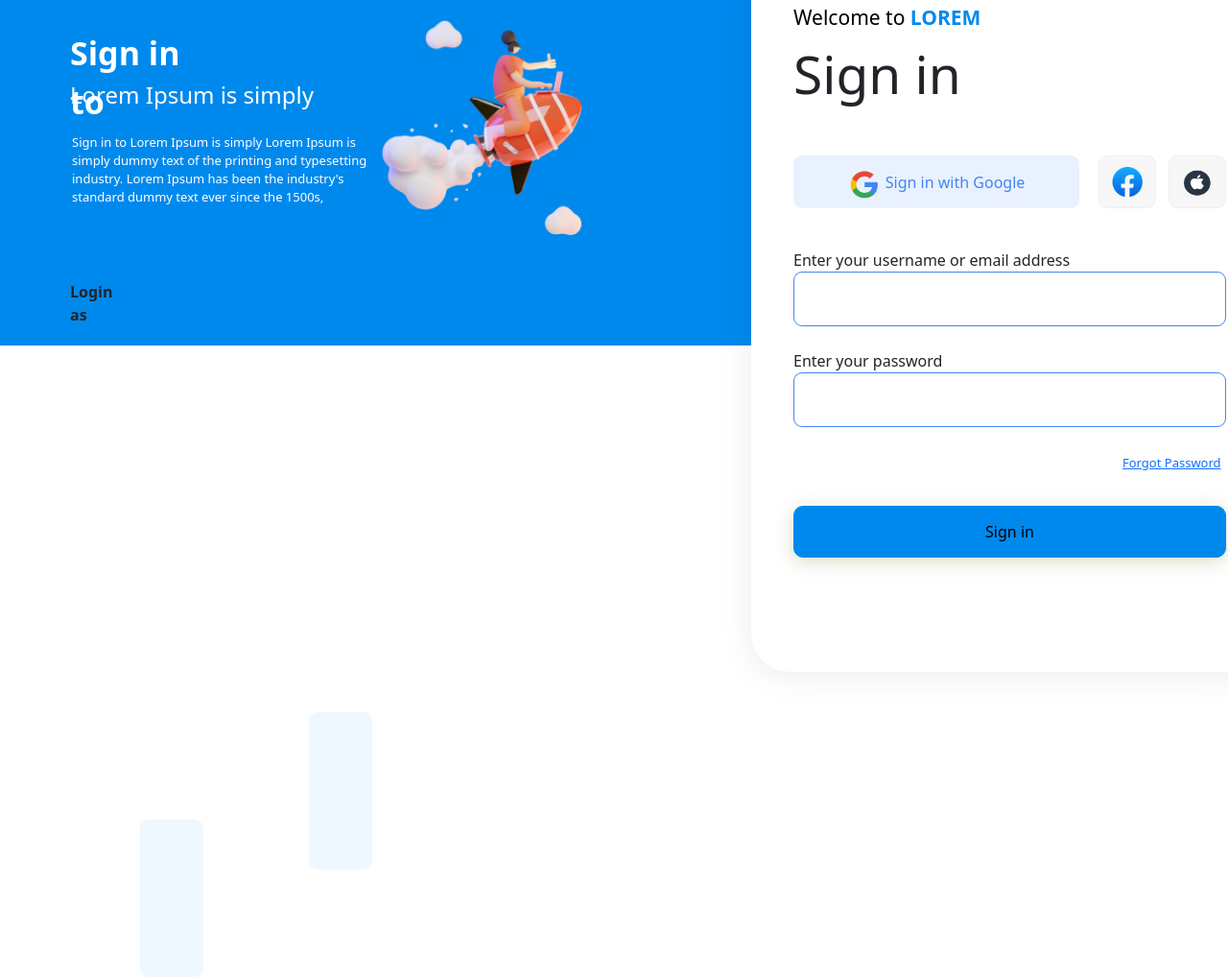
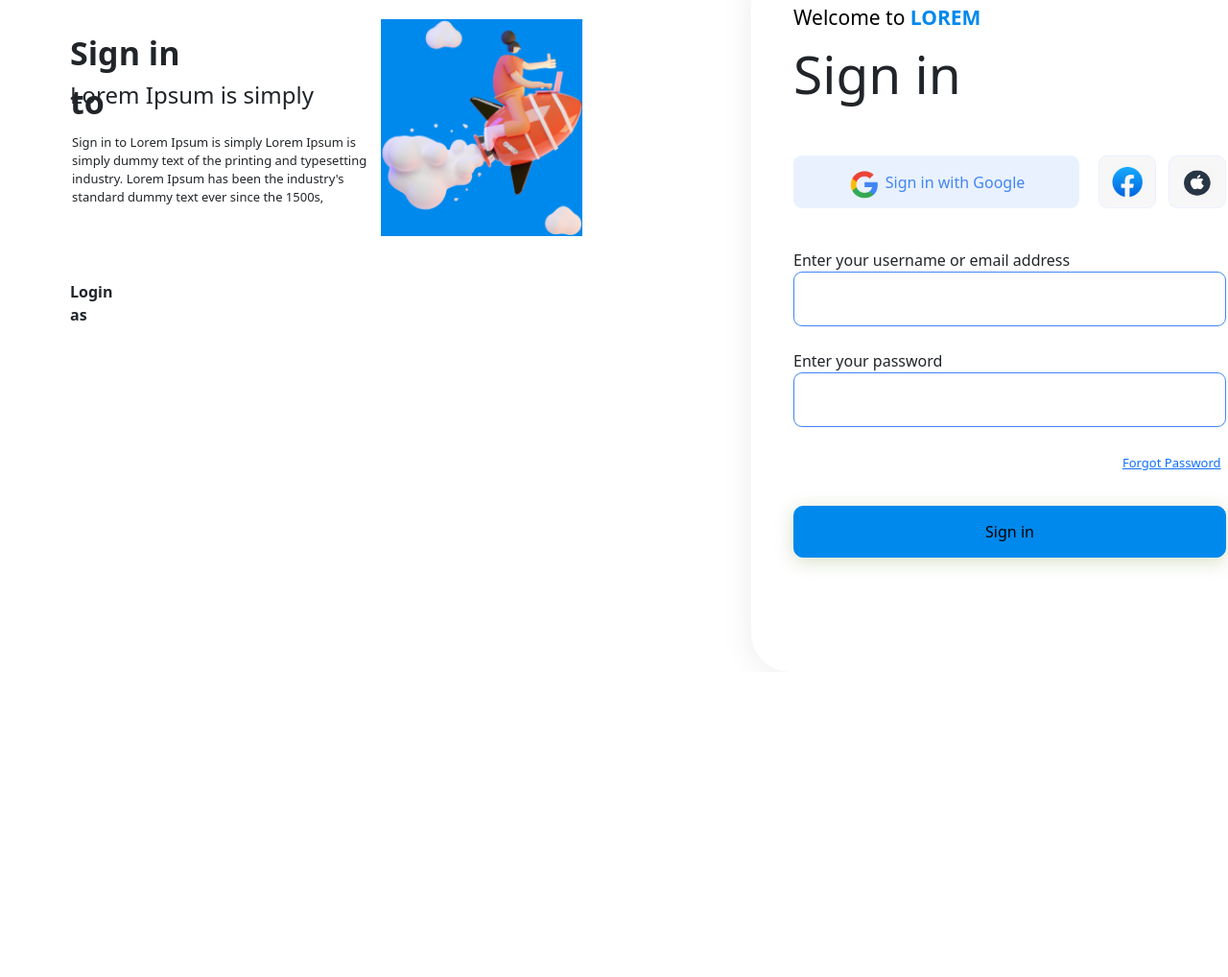
Before and after one commit to Manshyq/lab-11-n, a plain HTML site: page index.html in a window 1280 px wide. Shown: the part 120-1138 px from the top of the page at 96% size. After the commit the page ends 820 px from the top, so only its background shows below. Drawn offline with nearby package versions, Linux system fonts and the light colour scheme.

Commit message:
Update style.css

```diff
--- a/style.css
+++ b/style.css
@@ -1,6 +1,8 @@
 *body{
 	font-family: sans-serif;
 }
+
+@media screen and (max-width:500px)
 
 .block-info {
 	height:60vh;
@@ -81,25 +83,11 @@ line-height: 30px;
 	line-height: 24px;
 }
 .block-accounts_first {
-	position: absolute;
-	width: 145px;
-	height: 164px;
-	left: 73px;
-	top: 562px;
-	cursor: pointer;
-	background: #EFF8FF;
-	border-radius: 9px;
+
 }
 
 .block-accounts_second {
-	position: absolute;
-	width: 145px;
-	height: 164px;
-	left: 249px;
-	top: 450px;
-	background: #EFF8FF;
-	border-radius: 9px;
-	cursor: pointer;
+
 }
 .sign-in-form {
 	z-index: 2;
```
